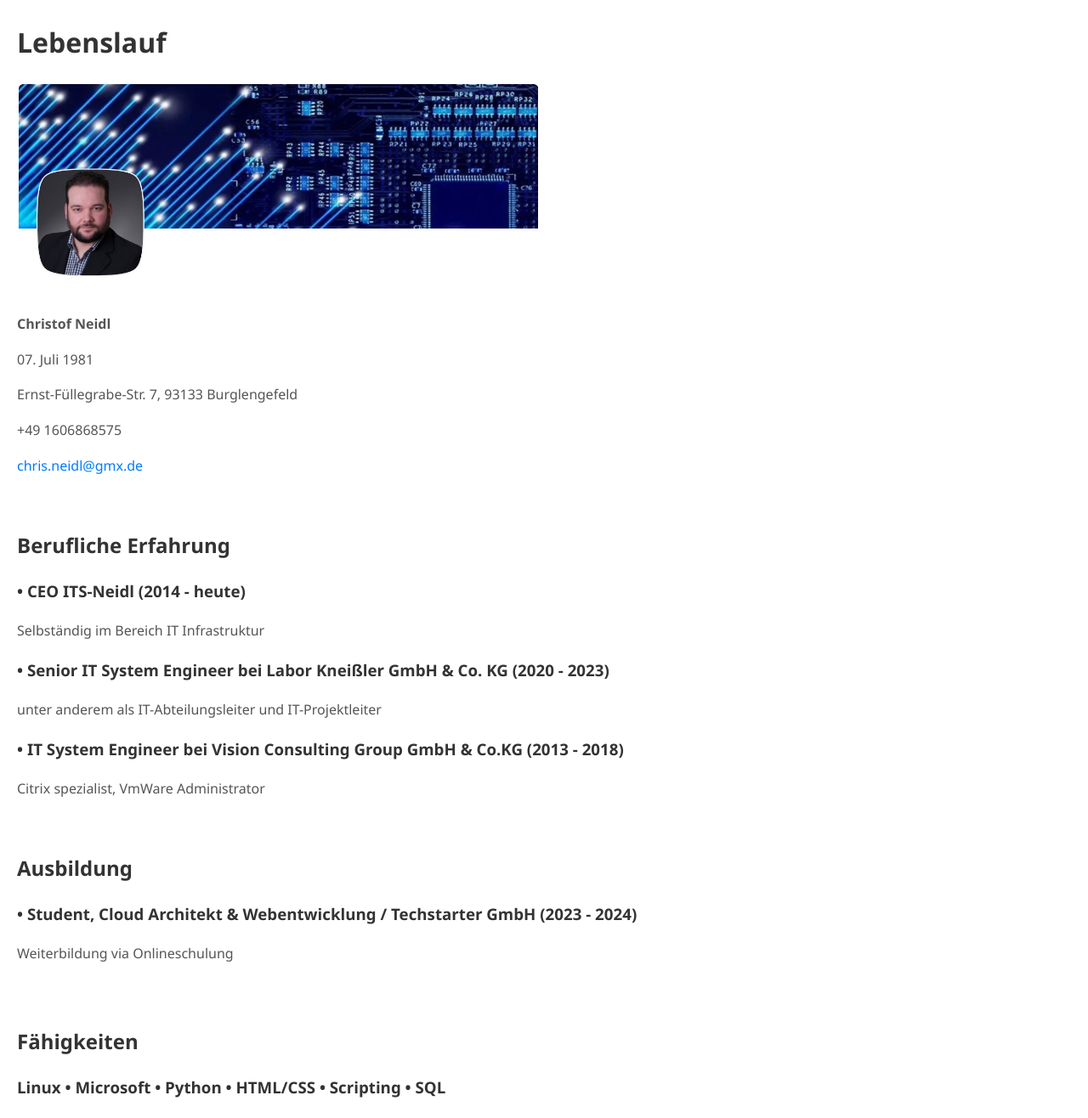
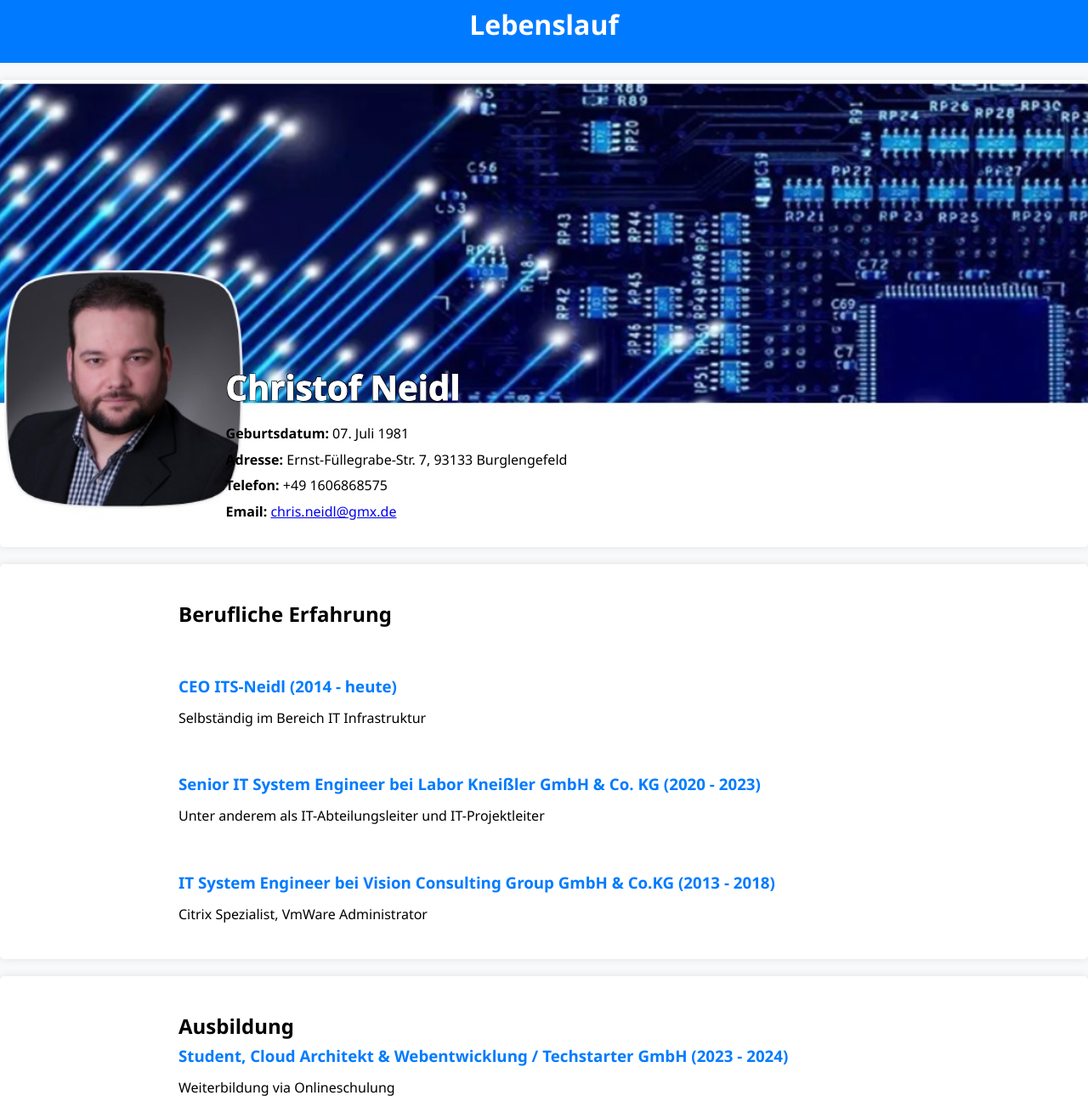
Before and after one commit to Systemixx/Lebenslauf, a plain HTML site: page Index.html in a window 1280 px wide. Shown: the part 17-1333 px from the top of the page at 85% size. Drawn offline with Linux system fonts and the light colour scheme.

Commit message:
Update Lebenslauf mit css

```diff
--- a/Index.html
+++ b/Index.html
@@ -4,87 +4,73 @@
     <meta charset="UTF-8">
     <meta name="viewport" content="width=device-width, initial-scale=1.0">
     <title>Lebenslauf</title>
-<style>
-    body {
-        font-family: 'Segoe UI', Tahoma, Geneva, Verdana, sans-serif;
-        line-height: 1.6;
-        margin: 0;
-        padding: 20px;
-    }
-    h1, h2, h3 {
-        font-weight: bold;
-        color: #333;
-    }
-    p {
-        color: #555;
-    }
-    img {
-        max-width: 100%;
-        height: auto;
-    }
-    ol {
-        list-style-type: none;
-        padding-left: 0;
-    }
-    li {
-        margin-bottom: 10px;
-    }
-    a {
-        color: #007bff;
-        text-decoration: none;
-    }
-    footer {
-        margin-top: 30px;
-    }
-</style>
+    <link rel="stylesheet" href="styles.css">
 </head>
 <body>
     <header>
         <h1>Lebenslauf</h1>
     </header>
 
-    <article>
-        <img src="profilbild.jpg" alt="Profilbild" style="width: 50%;">
-        <p><strong>Christof Neidl</strong></p>
-        <p>07. Juli 1981</p>
-        <p>Ernst-Füllegrabe-Str. 7, 93133 Burglengefeld</p>
-        <p>+49 1606868575</p>
-        <p><a href="mailto:chris.neidl@gmx.de">chris.neidl@gmx.de</a></p>
-    </article>
-    <br>
+    <section class="personal-info">
+        <div class="container">
+            <div class="info">
+                <h2>Christof Neidl</h2>
+                <ul>
+                    <li><strong>Geburtsdatum:</strong> 07. Juli 1981</li>
+                    <li><strong>Adresse:</strong> Ernst-Füllegrabe-Str. 7, 93133 Burglengefeld</li>
+                    <li><strong>Telefon:</strong> +49 1606868575</li>
+                    <li><strong>Email:</strong> <a href="mailto:chris.neidl@gmx.de">chris.neidl@gmx.de</a></li>
+                </ul>
+            </div>
+        </div>
+    </section>
 
-    <section>
+    <section class="resume-section">
+        <div class="container">
             <h2>Berufliche Erfahrung</h2>
-        <article>
-            <ol>
-                <li><h3>• CEO ITS-Neidl (2014 - heute)</h3></li>
-                <li><p>Selbständig im Bereich IT Infrastruktur</p></li>
-                <li><h3>• Senior IT System Engineer bei Labor Kneißler GmbH & Co. KG (2020 - 2023)</h3></li>
-                <li><p>unter anderem als IT-Abteilungsleiter und IT-Projektleiter</p></li>
-                <li><h3>• IT System Engineer bei Vision Consulting Group GmbH & Co.KG (2013 - 2018)</h3></li>
-                <li><p>Citrix spezialist, VmWare Administrator</p></li>
-            </ol>
-        </article>
+            <ul>
+                <li>
+                <li class="experience-gap"></li>
+                    <h3>CEO ITS-Neidl (2014 - heute)</h3>
+                    <p>Selbständig im Bereich IT Infrastruktur</p>
+                </li>
+                <li class="experience-gap"></li>
+                <li>
+                    <h3>Senior IT System Engineer bei Labor Kneißler GmbH & Co. KG (2020 - 2023)</h3>
+                    <p>Unter anderem als IT-Abteilungsleiter und IT-Projektleiter</p>
+                </li>
+                <li class="experience-gap"></li>
+                <li>
+                    <h3>IT System Engineer bei Vision Consulting Group GmbH & Co.KG (2013 - 2018)</h3>
+                    <p>Citrix Spezialist, VmWare Administrator</p>
+                </li>
+            </ul>
+        </div>
     </section>
-    <br>
 
-    <section>
+    <section class="resume-section">
+        <div class="container">
             <h2>Ausbildung</h2>
-        <article>
-            <ol>
-                <li><h3>• Student, Cloud Architekt & Webentwicklung / Techstarter GmbH (2023 - 2024)</h3></li>
-                <li><p>Weiterbildung via Onlineschulung</p></li>
-            </ol>
-        </article>
+            <ul>
+                <li>
+                    <h3>Student, Cloud Architekt & Webentwicklung / Techstarter GmbH (2023 - 2024)</h3>
+                    <p>Weiterbildung via Onlineschulung</p>
+                </li>
+            </ul>
+        </div>
     </section>
-    <br>
 
     <footer>
+        <div class="container">
             <h2>Fähigkeiten</h2>
-        <ol>
-            <li><h3>Linux • Microsoft • Python • HTML/CSS • Scripting • SQL</h3></li>
-        </ol>
-        <br>
+            <ul class="skills">
+                <li>Linux</li>
+                <li>Microsoft</li>
+                <li>Python</li>
+                <li>HTML/CSS</li>
+                <li>Scripting</li>
+                <li>SQL</li>
+            </ul>
 
             <h2>Zertifizierungen</h2>
             <nav>
@@ -92,6 +78,8 @@
                     <li><a href="cert.html">Zertifikate anzeigen</a></li>
                 </ul>
             </nav>
+        </div>
     </footer>
+
 </body>
 </html>
--- /dev/null
+++ b/styles.css
@@ -0,0 +1,115 @@
+/* Reset */
+* {
+    margin: 0;
+    padding: 0;
+    box-sizing: border-box;
+}
+
+body {
+    font-family: 'Segoe UI', Tahoma, Geneva, Verdana, sans-serif;
+    line-height: 1.6;
+    background-color: #f8f9fa;
+}
+
+.container {
+    max-width: 900px;
+    margin: 0 auto;
+    padding: 20px;
+}
+
+header {
+    background-color: #007bff;
+    color: #fff;
+    text-align: center;
+    padding: 20px 0;
+}
+
+.personal-info {
+    background-image: url('profilbild.jpg');
+    background-size: cover;
+    background-position: center;
+    background-repeat: no-repeat;
+    color: #fff;
+    padding: 20px;
+    border-radius: 5px;
+    box-shadow: 0 0 10px rgba(0, 0, 0, 0.1);
+    margin-top: 20px;
+    height: 550px;
+}
+
+.personal-info .container {
+    display: flex;
+    align-items: center;
+    padding-left: 2cm;
+}
+
+.personal-info .info {
+    flex-grow: 1;
+}
+
+.personal-info h2 {
+    font-weight: bold; /* Text dicker machen */
+    font-size: 40px;
+    margin-top: 290px;
+    margin-bottom: 10px; /* Etwas weiter nach unten verschieben */
+    color: white; /* Textfarbe auf Weiß ändern */
+    text-shadow: 1px 1px 0 black, -1px -1px 0 black, 1px -1px 0 black, -1px 1px 0 black; /* Schwarzer Textschatten für bessere Lesbarkeit */
+    -webkit-text-stroke: 1px white; /* Weiße Umrandung für Webkit-basierte Browser */
+    text-stroke: 1px white; /* Weiße Umrandung für nicht-Webkit-basierte Browser */
+}
+
+.personal-info ul {
+    list-style: none;
+    padding: 0;
+}
+
+.personal-info ul li {
+    margin-bottom: 5px;
+    color: black;
+}
+
+.resume-section {
+    background-color: #fff;
+    margin-top: 20px;
+    padding: 20px;
+    border-radius: 5px;
+    box-shadow: 0 0 10px rgba(0, 0, 0, 0.1);
+}
+
+.resume-section ul {
+    list-style: none;
+
+}
+
+.resume-section ul li.experience-gap {
+    margin-top: 50px; /* Erhöht den Abstand zwischen den Abschnitten */
+}
+
+.resume-section ul li a {
+    text-decoration: none;
+}
+
+.resume-section h3 {
+    color: #007bff;
+    margin-bottom: 10px;
+    list-style: none;
+}
+
+footer {
+    background-color: #007bff;
+    color: #fff;
+    text-align: center;
+    font-weight: bold;
+    font-size: 20px;
+    padding: 20px 0;
+    margin-top: 20px;
+    list-style: none;
+}
+
+.skills {
+    list-style: none; /* Entfernt die Punkte vor den Skills */
+}
+
+footer nav ul {
+    list-style: none; /* Entfernt die Punkte vor den Links */
+}
```
Also changed, not shown: cert.html (+6 -35 lines). Lines whose indentation alone changed are shown as unchanged.
